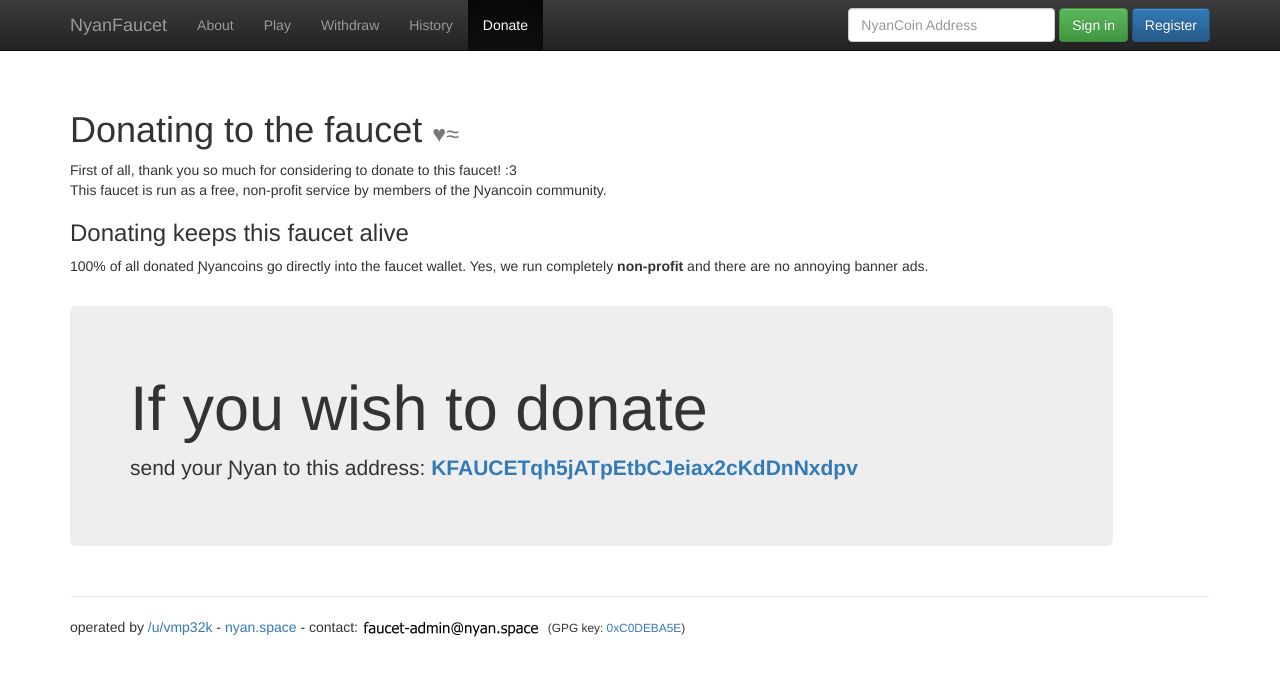
After one commit to SharkyRawr/NyanFaucet, a Django app: page /donate in a window 1280 px wide. The commit adds this page. Shown: the top 676 px of the page. Run offline with Django 3.2, Linux system fonts and the light colour scheme; some libraries are stand-ins or nearby versions.

Commit message:
Added donation page Added title block

```diff
--- a/nyanfaucet/nyanfaucet/urls.py
+++ b/nyanfaucet/nyanfaucet/urls.py
@@ -28,7 +28,9 @@ urlpatterns = [
   url(r'^logout$', views.LogoutView.as_view(), name='logout'),
   url(r'^activator/(?P<nonce>\w+)?$', views.ActivationHelper.as_view(), name='activation_helper'),
 
+  url(r'^donate$', views.DonateView.as_view(), name='donate'),
   url(r'^play$', views.PlayView.as_view(), name='play'),
   url(r'^withdraw$', views.WithdrawView.as_view(), name='withdraw'),
   url(r'^history', views.HistoryView.as_view(), name='account'),
+
 ]
--- a/nyanfaucet/web/templates/base.html
+++ b/nyanfaucet/web/templates/base.html
@@ -6,7 +6,7 @@
 <head>
     <meta charset="utf-8">
     <meta http-equiv="X-UA-Compatible" content="IE=edge,chrome=1">
-    <title></title>
+    <title>NyanFaucet {% block title%}{%endblock%}</title>
     <meta name="description" content="">
     <meta name="viewport" content="width=device-width, initial-scale=1">
     <link rel="apple-touch-icon" href="{% static 'apple-touch-icon.png' %}">
--- /dev/null
+++ b/nyanfaucet/web/templates/donate.html
@@ -0,0 +1,27 @@
+{% extends "base.html" %}
+
+{% block title%}- Donate{% endblock %}
+
+{% block content %}
+
+<h1>Donating to the faucet <small>♥≈</small></h1>
+
+<div class="row">
+    <div class="col-sm-11">
+        <p>
+            First of all, thank you so much for considering to donate to this faucet! :3<br />
+            This faucet is run as a free, non-profit service by members of the Ɲyancoin community.
+
+            <h3>Donating keeps this faucet alive</h3>
+            100% of all donated Ɲyancoins go directly into the faucet wallet. Yes, we run completely <strong>non-profit</strong> and there are no annoying banner ads.
+        </p>
+        <br />
+        <div class="jumbotron">
+            <h1>If you wish to donate</h1>
+            <p>send your Ɲyan to this address: <strong><a href="https://nyan.space/address/KFAUCETqh5jATpEtbCJeiax2cKdDnNxdpv">KFAUCETqh5jATpEtbCJeiax2cKdDnNxdpv</a></strong></p>
+        </div>
+
+    </div>
+</div>
+
+{% endblock %}
--- a/nyanfaucet/web/templates/history.html
+++ b/nyanfaucet/web/templates/history.html
@@ -1,4 +1,6 @@
 {% extends "base.html" %}{% load account_helpers %}
+
+{% block title %}- Account History{% endblock %}
 
 {% block content %}
 
--- a/nyanfaucet/web/templates/navbar.html
+++ b/nyanfaucet/web/templates/navbar.html
@@ -5,6 +5,7 @@
     <li class="{% navactive request 'play' %}"><a href="{% url 'play'%}">Play</a></li>
     <li class="{% navactive request 'withdraw' %}"><a href="{% url 'withdraw'%}">Withdraw</a></li>
     <li class="{% navactive request 'account' %}"><a href="{% url 'account'%}">History</a></li>
+    <li class="{% navactive request 'donate' %}"><a href="{% url 'donate'%}">Donate</a></li>
 </ul>
 
 {% if request.session.address %}
--- a/nyanfaucet/web/templates/withdraw.html
+++ b/nyanfaucet/web/templates/withdraw.html
@@ -1,4 +1,6 @@
 {% extends "base.html" %}{% load account_helpers %}{% load bootstrap %}
+
+{% block title %}- Withdraw{% endblock %}
 
 {% block content %}
 {% if faucetbalance < faucetminbalance %}{% include 'insufficient_balance.html' %}{% else %}
--- a/nyanfaucet/web/views.py
+++ b/nyanfaucet/web/views.py
@@ -288,3 +288,6 @@ class WithdrawView(NyanFaucetMixin, generic.FormView):
             w.save()
 
         return self.render_to_response(c, **kwargs)
+
+class DonateView(generic.TemplateView):
+    template_name = "donate.html"
```
Also changed, not shown: nyanfaucet/web/templates/default.html (+5 -3 lines), nyanfaucet/web/templates/play.html (+8 -0 lines), 1 other file.
